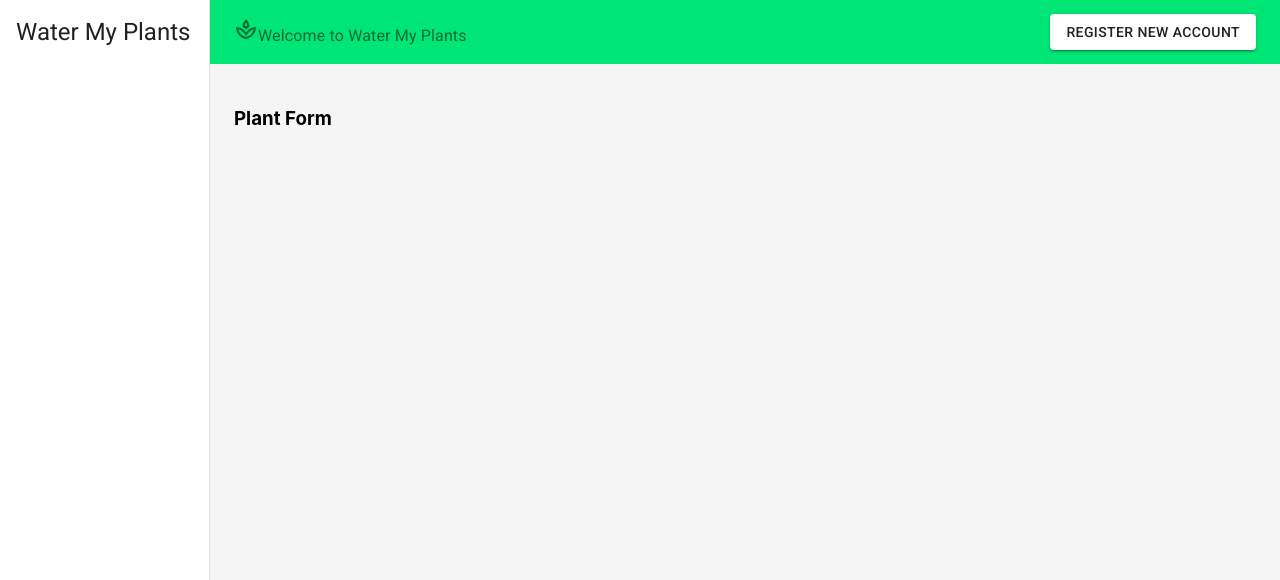
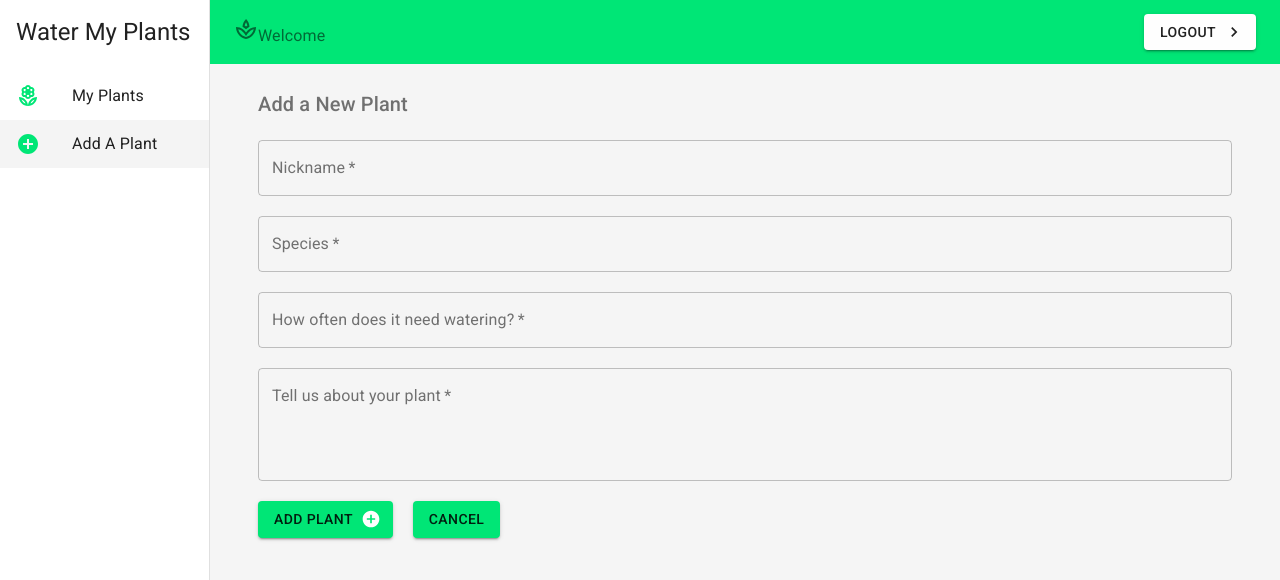
Before and after one commit to Build-Week-PTCT-Water-My-Plants/front-end, a React (Create React App) app: page /plantform in a window 1280 px wide. Shown: the top 580 px of the page. Built offline with nearby package versions, Linux system fonts and the light colour scheme; sample sign-in values are in the browser's storage.

Commit message:
add plant functional

```diff
--- a/src/actions/index.js
+++ b/src/actions/index.js
@@ -11,6 +11,10 @@ export const GET_PLANTS_FAIL = "GET_PLANTS_FAIL";
 export const DELETE_PLANT_START = "DELETE_PLANT_START";
 export const DELETE_PLANT_SUCCESS = "DELETE_PLANT_SUCCESS";
 export const DELETE_PLANT_FAIL = "DELETE_PLANT_FAIL";
+
+export const ADD_PLANT_START = "ADD_PLANT_START";
+export const ADD_PLANT_SUCCESS = "ADD_PLANT_SUCCESS";
+export const ADD_PLANT_FAIL = "ADD_PLANT_START";
 
 export const setLoggedIn = () => {
   return {
@@ -50,3 +54,18 @@ export const deletePlant = (id) => (dispatch) => {
       dispatch({ type: DELETE_PLANT_FAIL });
     });
 };
+
+export const addPlant = (newPlant) => (dispatch) => {
+  dispatch({ type: ADD_PLANT_START });
+
+  axios
+    .post("https://reqres.in/api/users", newPlant)
+    .then((res) => {
+      console.log("Add plant res: ", res);
+      dispatch({ type: ADD_PLANT_SUCCESS, payload: res.data });
+    })
+    .catch((err) => {
+      console.log("Add plant fail : ", err);
+      dispatch({ type: ADD_PLANT_FAIL, payload: err });
+    });
+};
--- a/src/components/PlantForm.js
+++ b/src/components/PlantForm.js
@@ -1,11 +1,142 @@
-import React from "react";
+import React, { useState, useEffect } from "react";
+import { connect } from "react-redux";
+import { useHistory } from "react-router";
+import { setLoggedIn, addPlant } from "../actions";
+import { Typography, Button, Container } from "@material-ui/core/";
+import { AddCircle } from "@material-ui/icons";
+import { makeStyles } from "@material-ui/core/";
+import TextField from "@material-ui/core/TextField";
 
-const PlantForm = () => {
+const useStyles = makeStyles({
+  title: {
+    textDecoration: "underline",
+    marginBottom: 20,
+  },
+  field: {
+    marginTop: 20,
+    marginBottom: 20,
+    display: "block",
+  },
+  cancel: {
+    marginLeft: 20,
+  },
+});
+
+const intiialFormValues = {
+  nickname: "",
+  species: "",
+  h2oFrequency: "",
+  description: "",
+};
+
+const PlantForm = ({ setLoggedIn, addPlant }) => {
+  const classes = useStyles();
+
+  const [formValues, setFormValues] = useState(intiialFormValues);
+
+  const handleChanges = (e) => {
+    setFormValues({
+      ...formValues,
+      [e.target.name]: e.target.value,
+    });
+  };
+
+  const { push } = useHistory();
+
+  const handleSubmit = (e) => {
+    e.preventDefault();
+    console.log("submitting...");
+    addPlant(formValues);
+    push("/plants");
+  };
+
+  useEffect(() => {
+    if (localStorage.getItem("token")) {
+      setLoggedIn();
+    }
+  }, [setLoggedIn]);
+
   return (
-    <div className="plant-form">
-      <h3>Plant Form</h3>
-    </div>
+    <Container>
+      <Typography
+        variant="h6"
+        component="h2"
+        color="textSecondary"
+        gutterBottom
+      >
+        Add a New Plant
+      </Typography>
+
+      <form onSubmit={handleSubmit}>
+        <TextField
+          onChange={handleChanges}
+          value={formValues.nickname}
+          name="nickname"
+          className={classes.field}
+          label="Nickname"
+          variant="outlined"
+          color="secondary"
+          fullWidth
+          required
+        />
+        <TextField
+          onChange={handleChanges}
+          value={formValues.species}
+          name="species"
+          className={classes.field}
+          label="Species"
+          variant="outlined"
+          color="secondary"
+          fullWidth
+          required
+        />
+        <TextField
+          onChange={handleChanges}
+          value={formValues.h2oFrequency}
+          name="h2oFrequency"
+          className={classes.field}
+          label="How often does it need watering?"
+          variant="outlined"
+          color="secondary"
+          fullWidth
+          required
+        />
+        <TextField
+          onChange={handleChanges}
+          value={formValues.description}
+          name="description"
+          className={classes.field}
+          label="Tell us about your plant"
+          variant="outlined"
+          color="secondary"
+          fullWidth
+          multiline
+          rows={4}
+          required
+        />
+        <Button
+          type="submit"
+          color="secondary"
+          variant="contained"
+          endIcon={<AddCircle color="primary" />}
+        >
+          Add Plant
+        </Button>
+        <Button
+          className={classes.cancel}
+          onClick={() => push("/plants")}
+          color="secondary"
+          variant="contained"
+        >
+          Cancel
+        </Button>
+      </form>
+    </Container>
   );
 };
 
-export default PlantForm;
+const mapStateToProps = (state) => {
+  return {};
+};
+
+export default connect(mapStateToProps, { setLoggedIn, addPlant })(PlantForm);
--- a/src/components/PlantList.js
+++ b/src/components/PlantList.js
@@ -19,7 +19,9 @@ const PlantList = (props) => {
 
   useEffect(() => {
     console.log("PlantList route loaded!");
-    setLoggedIn();
+    if (localStorage.getItem("token")) {
+      setLoggedIn();
+    }
     getPlants();
   }, [getPlants, setLoggedIn]);
 
--- a/src/reducers/index.js
+++ b/src/reducers/index.js
@@ -1,4 +1,7 @@
 import {
+  ADD_PLANT_FAIL,
+  ADD_PLANT_START,
+  ADD_PLANT_SUCCESS,
   DELETE_PLANT_FAIL,
   DELETE_PLANT_START,
   DELETE_PLANT_SUCCESS,
@@ -17,6 +20,8 @@ const initialState = {
   deletingPlant: false,
   deletePlantError: "",
   loadingLogin: false,
+  addingPlant: false,
+  addPlantError: "",
 };
 
 export const appReducer = (state = initialState, action) => {
@@ -56,6 +61,23 @@ export const appReducer = (state = initialState, action) => {
         deletePlantError: "error, cannot delete...please try again",
         deletingPlant: false,
       };
+    case ADD_PLANT_START:
+      return {
+        ...state,
+        addingPlant: true,
+      };
+    case ADD_PLANT_SUCCESS:
+      return {
+        ...state,
+        plants: [...state.plants, action.payload],
+        addingPlant: false,
+      };
+    case ADD_PLANT_FAIL:
+      return {
+        ...state,
+        addPlantError: "Error adding plant, please try again",
+        addingPlant: false,
+      };
     //default case starter
     default:
       // console.log("Error: unknown action type");
```
